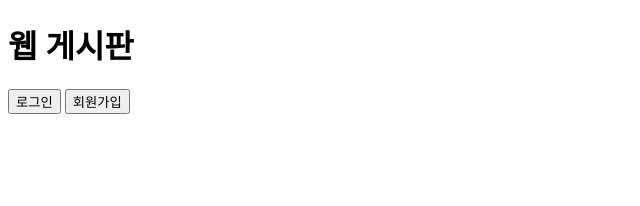
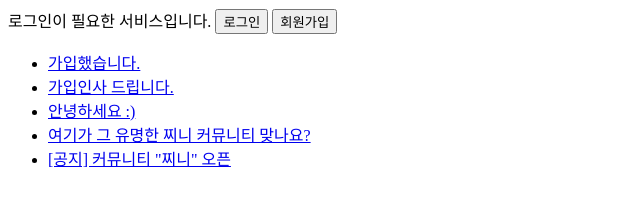
Before and after one commit to kcgwebtech/jinui, a website: page index.html in a window 1280 px wide. Shown: the whole page, without its empty margins (0-640 px from the left). Drawn offline with Linux system fonts and the light colour scheme.

Commit message:
Change header by login status

```diff
--- a/index.html
+++ b/index.html
@@ -5,8 +5,23 @@
 </head>
 <title>웹 게시판</title>
 <body>
-    <h1>웹 게시판</h1>
-    <button onclick="location.href='/login'">로그인</button>
-    <button onclick="location.href='/register'">회원가입</button>
+
+    <header>
+        <span class="welcome__message">로그인이 필요한 서비스입니다.</span>
+        <button class="login__btn" onclick="location.href='/login'">로그인</button>
+        <button class="register__btn" onclick="location.href='/register'">회원가입</button>
+        <button class="logout__btn" hidden>로그아웃</button>
+    </header>
+
+    <section>
+        <ul class="board__list">
+            <li><a href="/">가입했습니다.</a></li>
+            <li><a href="/">가입인사 드립니다.</a></li>
+            <li><a href="/">안녕하세요 :)</a></li>
+            <li><a href="/">여기가 그 유명한 찌니 커뮤니티 맞나요?</a></li>
+            <li><a href="/">[공지] 커뮤니티 "찌니" 오픈</a></li>
+        </ul>
+    </section>
 </body>
+<script src="./index.js"></script>
 </html>
--- /dev/null
+++ b/index.js
@@ -0,0 +1,42 @@
+const loginBtn = document.querySelector('.login__btn');
+const logoutBtn = document.querySelector('.logout__btn');
+const registerBtn = document.querySelector('.register__btn');
+const welcomeMsg = document.querySelector('.welcome__message');
+
+window.onload = function() {
+    const isLogin = document.cookie.includes('user'); // TODO JWT 유효성 검사
+
+    // 로그인 여부에 따른 헤더
+    loginBtn.hidden = isLogin;
+    registerBtn.hidden = isLogin;
+    logoutBtn.hidden = !isLogin;
+
+    const userCookie = JSON.parse(getCookie('user').slice(2));
+    const accessTokenIncoded = userCookie.token;
+
+    const userId = parseJwt(accessTokenIncoded).user_id;
+
+    welcomeMsg.textContent = userId + '님 환영합니다.'
+};
+
+function getCookie(cname) {
+    const name = cname + "=";
+    const decodedCookie = decodeURIComponent(document.cookie);
+    const ca = decodedCookie.split(';');
+    for(let i = 0; i <ca.length; i++) {
+        let c = ca[i];
+        while (c.charAt(0) === ' ') {
+            c = c.substring(1);
+        }
+        if (c.indexOf(name) === 0) {
+            return c.substring(name.length, c.length);
+        }
+    }
+    return "";
+}
+
+function parseJwt(token) {
+    const base64Url = token.split('.')[1];
+    const base64 = base64Url.replace('-', '+').replace('_', '/');
+    return JSON.parse(window.atob(base64));
+}
```
